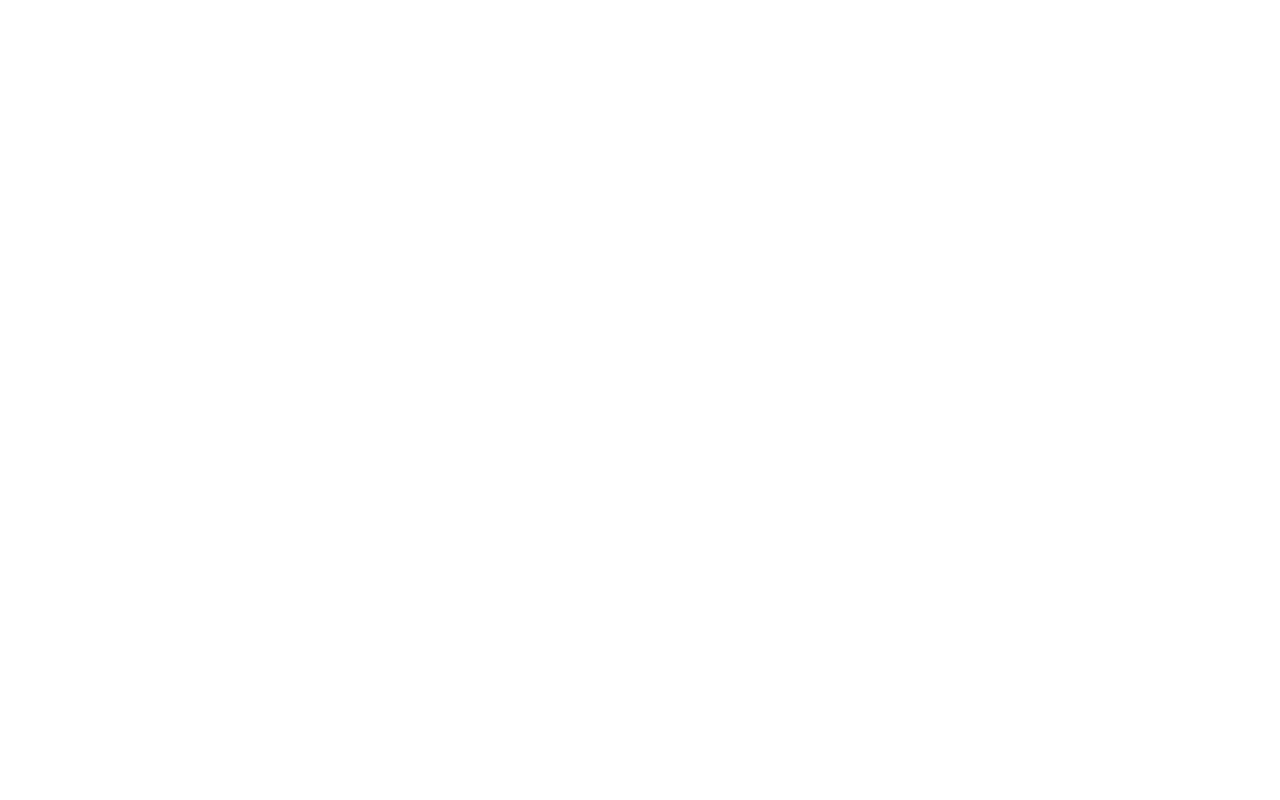
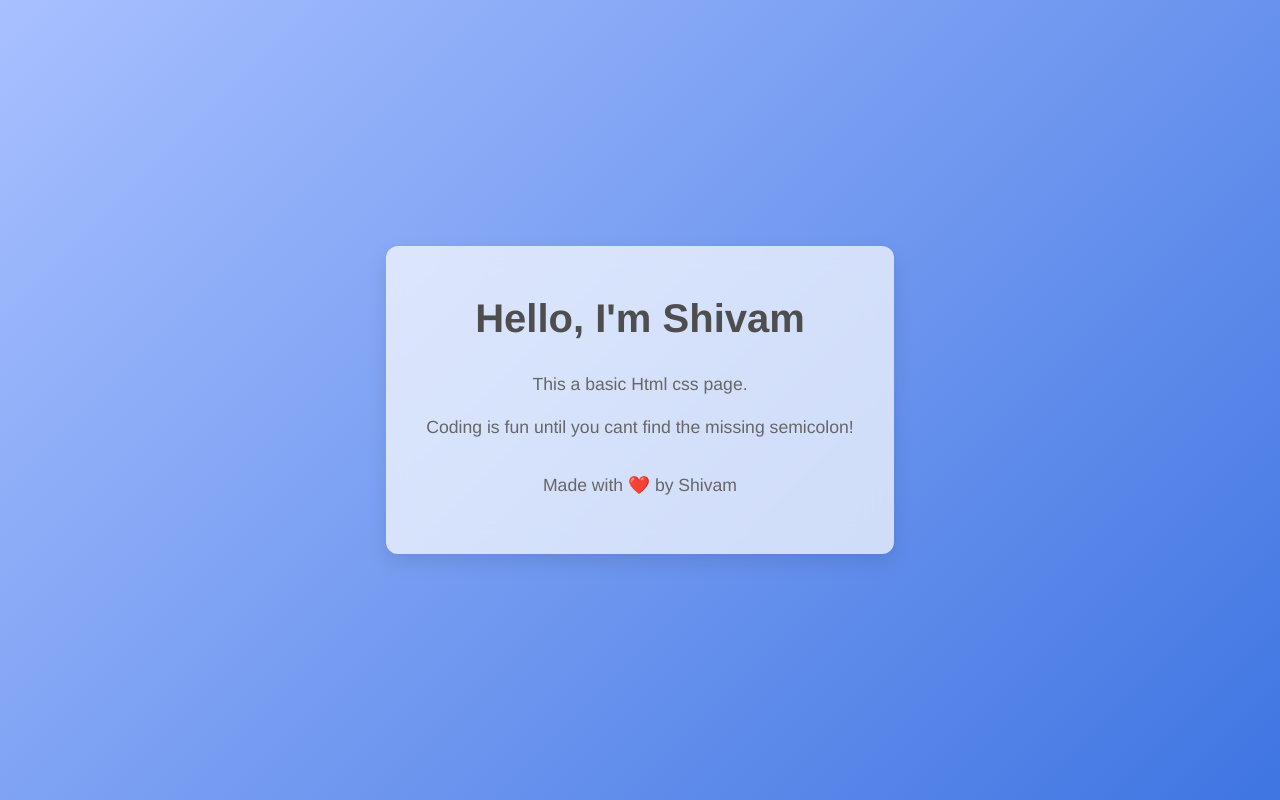
Before and after one commit to shivamm0913/Project1, a plain HTML site: page index.html in a window 1280 px wide. Drawn offline with Linux system fonts and the light colour scheme.

Commit message:
New html css page

```diff
--- a/index.html
+++ b/index.html
@@ -1,11 +1,77 @@
 <!DOCTYPE html>
 <html lang="en">
 <head>
-    <meta charset="UTF-8">
-    <meta name="viewport" content="width=device-width, initial-scale=1.0">
-    <title>Sample COde</title>
+  <meta charset="UTF-8" />
+  <meta name="viewport" content="width=device-width, initial-scale=1" />
+  <title>About Me</title>
+  <style>
+    * {
+      margin: 0;
+      padding: 0;
+      box-sizing: border-box;
+    }
+
+    body {
+  font-family: 'Helvetica Neue', Arial, sans-serif;
+  background: linear-gradient(135deg, #a8c0ff, #3f75e2); /* Soft blue gradient */
+  color: #333;
+  line-height: 1.6;
+  padding: 0 20px;
+  height: 100vh;
+  display: flex;
+  justify-content: center;
+  align-items: center;
+}
+
+
+
+.container {
+  max-width: 700px;
+  background: rgba(255, 255, 255, 0.7);
+  border-radius: 12px;
+  padding: 40px;
+  text-align: center;
+  box-shadow: 0 8px 20px rgba(0, 0, 0, 0.1);
+  transition: transform 0.3s ease, box-shadow 0.3s ease;
+  backdrop-filter: blur(12px);
+  -webkit-backdrop-filter: blur(12px);
+}
+
+
+    h1 {
+      font-size: 2.5rem;
+      color: #4e4e4e;
+      margin-bottom: 20px;
+    }
+
+    p {
+      font-size: 1.1rem;
+      margin: 15px 0;
+      color: #666;
+    }
+
+
+
+    .btn:hover {
+      background-color: #5a6268;
+    }
+
+    footer {
+      margin-top: 30px;
+      font-size: 0.9rem;
+      color: #aaa;
+    }
+  </style>
 </head>
 <body>
+  <div class="container">
+    <h1>Hello, I'm Shivam</h1>
+    <p>This a basic Html css page.</p>
+    <p>Coding is fun until you cant find the missing semicolon!</p>
 
+    <footer>
+      <p>Made with ❤️ by Shivam</p>
+    </footer>
+  </div>
 </body>
 </html>
```
